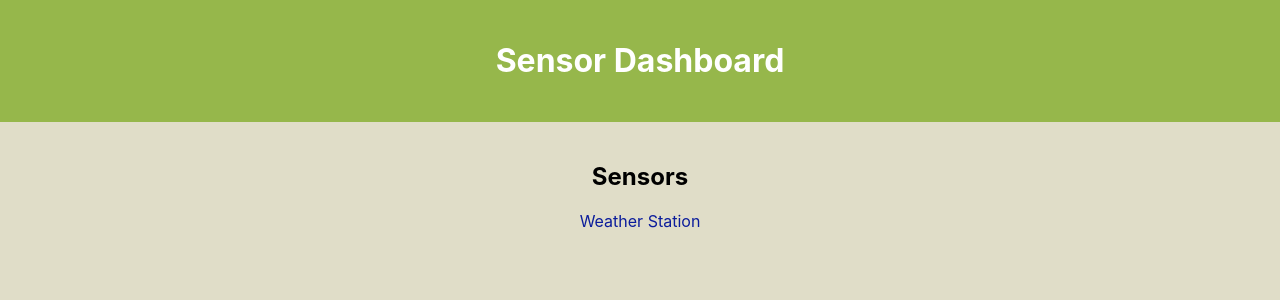
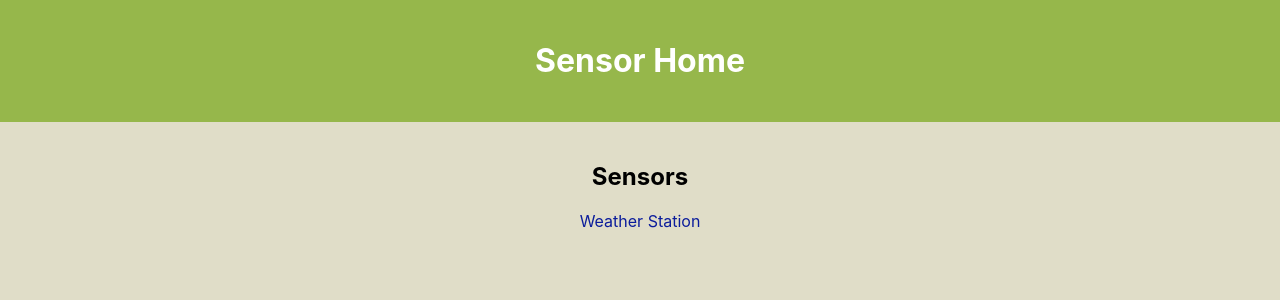
Before and after one commit to EthanV431/MERT-client, a React (Create React App) app in the folder mert-client/: page / in a window 1280 px wide. Shown: the top 300 px of the page. Built offline with nearby package versions, Linux system fonts and the light colour scheme.

Commit message:
text changes

```diff
--- a/mert-client/src/Pages/Home.jsx
+++ b/mert-client/src/Pages/Home.jsx
@@ -5,7 +5,7 @@ const Home = () => {
   return (
     <div className="App">
       <header className="App-header">
-        <h1>Sensor Dashboard</h1>
+        <h1>Sensor Home</h1>
       </header>
       <main>
         <h2>Sensors</h2>
--- a/mert-client/src/Pages/WeatherStation/weatherStation.jsx
+++ b/mert-client/src/Pages/WeatherStation/weatherStation.jsx
@@ -6,7 +6,7 @@ const WeatherStation = () => {
   return (
     <div className="App">
       <header className="App-header">
-        <h1><Link to="/">Sensor Dashboard</Link></h1>
+        <h1><Link to="/">Sensor Home</Link></h1>
       </header>
       <main>
         <h2>ZENTRA Weather Station</h2>
```
